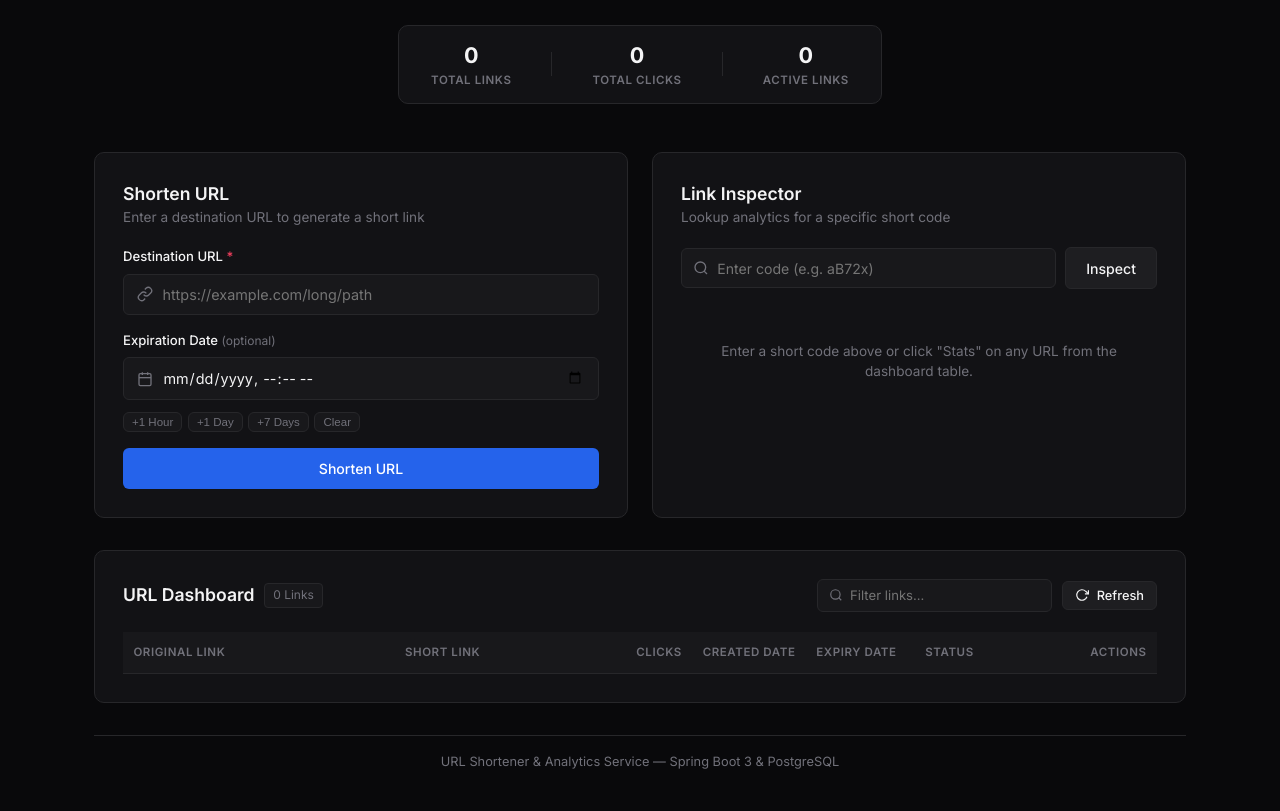
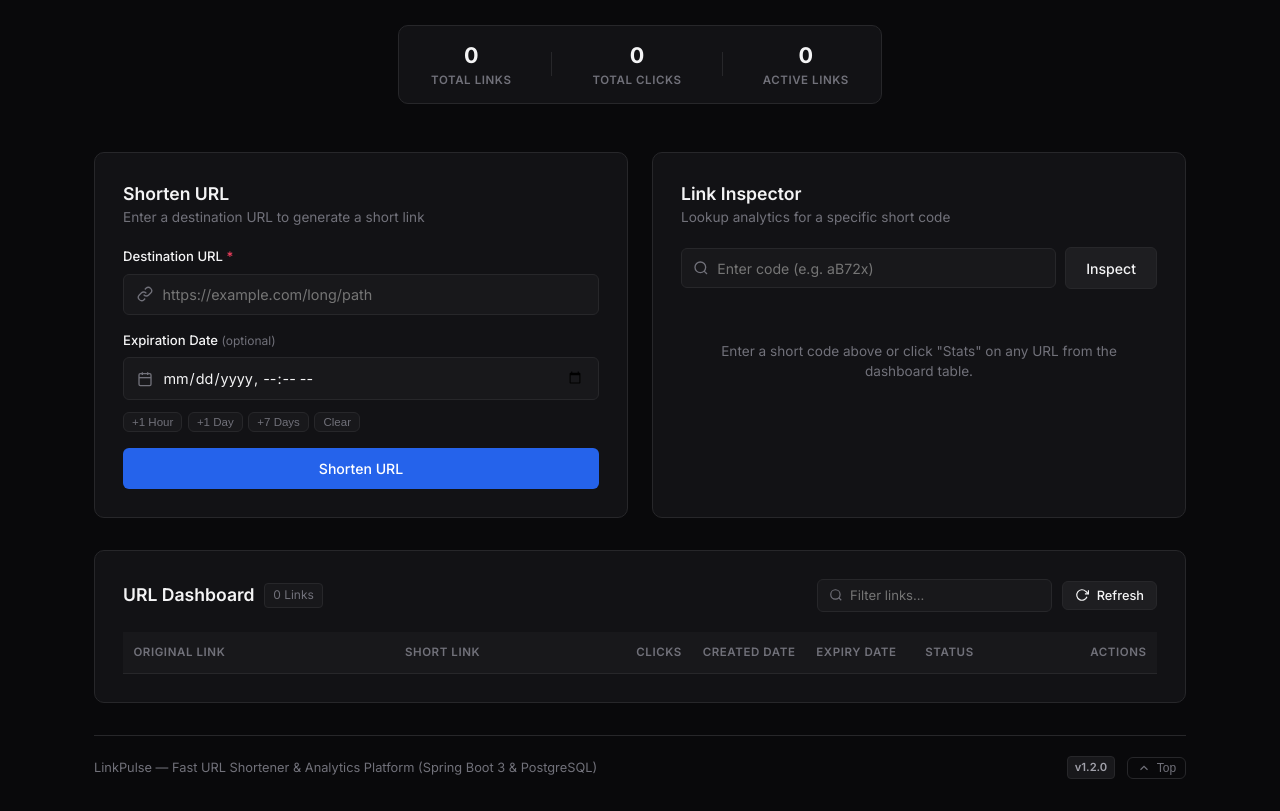
Before and after one commit to kritagya025/URL_SHORTNER-LinkPluse-, a plain HTML site: page frontend/index.html in a window 1280 px wide. Shown: the part 243-1054 px from the top of the page. Drawn offline with Linux system fonts and the light colour scheme; no server answers.

Commit message:
ui: update footer with version tag, technology details, and smooth scroll-to-top button

```diff
--- a/frontend/css/style.css
+++ b/frontend/css/style.css
@@ -806,11 +806,52 @@ body {
 
 /* Footer */
 .footer {
-    text-align: center;
+    padding-top: 1.25rem;
+    border-top: 1px solid var(--panel-border);
+}
+
+.footer-content {
+    display: flex;
+    justify-content: space-between;
+    align-items: center;
     font-size: 0.8rem;
     color: var(--text-muted);
-    padding-top: 1rem;
-    border-top: 1px solid var(--panel-border);
+}
+
+.footer-meta {
+    display: flex;
+    align-items: center;
+    gap: 0.75rem;
+}
+
+.version-tag {
+    font-size: 0.7rem;
+    font-weight: 600;
+    padding: 0.15rem 0.45rem;
+    border-radius: 4px;
+    background: #18181b;
+    border: 1px solid var(--panel-border);
+    color: var(--text-secondary);
+}
+
+.scroll-top-btn {
+    display: inline-flex;
+    align-items: center;
+    gap: 0.35rem;
+    background: transparent;
+    border: 1px solid var(--panel-border);
+    color: var(--text-muted);
+    font-size: 0.75rem;
+    padding: 0.2rem 0.55rem;
+    border-radius: var(--radius-sm);
+    cursor: pointer;
+    transition: var(--transition);
+}
+
+.scroll-top-btn:hover {
+    color: var(--text-primary);
+    background: #18181b;
+    border-color: #3f3f46;
 }
 
 .hidden {
--- a/frontend/index.html
+++ b/frontend/index.html
@@ -239,7 +239,18 @@
 
         <!-- Footer -->
         <footer class="footer">
-            <p>URL Shortener & Analytics Service — Spring Boot 3 & PostgreSQL</p>
+            <div class="footer-content">
+                <p>LinkPulse — Fast URL Shortener & Analytics Platform (Spring Boot 3 & PostgreSQL)</p>
+                <div class="footer-meta">
+                    <span class="version-tag">v1.2.0</span>
+                    <button type="button" id="scroll-top-btn" class="scroll-top-btn" aria-label="Scroll to top">
+                        <svg width="14" height="14" viewBox="0 0 24 24" fill="none" stroke="currentColor" stroke-width="2">
+                            <polyline points="18 15 12 9 6 15"></polyline>
+                        </svg>
+                        Top
+                    </button>
+                </div>
+            </div>
         </footer>
     </div>
 
--- a/frontend/js/app.js
+++ b/frontend/js/app.js
@@ -61,6 +61,13 @@ copyBtn.addEventListener('click', () => copyToClipboard(resultShortUrl.textConte
 getStatsBtn.addEventListener('click', handleGetStats);
 refreshBtn.addEventListener('click', loadAllUrls);
 tableSearch.addEventListener('input', handleTableSearch);
+
+const scrollTopBtn = document.getElementById('scroll-top-btn');
+if (scrollTopBtn) {
+    scrollTopBtn.addEventListener('click', () => {
+        window.scrollTo({ top: 0, behavior: 'smooth' });
+    });
+}
 
 const clearTableSearchBtn = document.getElementById('clear-table-search');
 const clearStatsInputBtn = document.getElementById('clear-stats-input');
```
